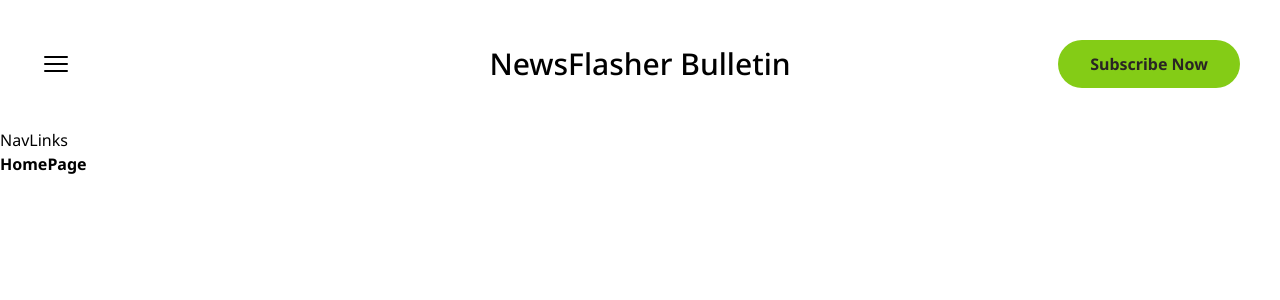
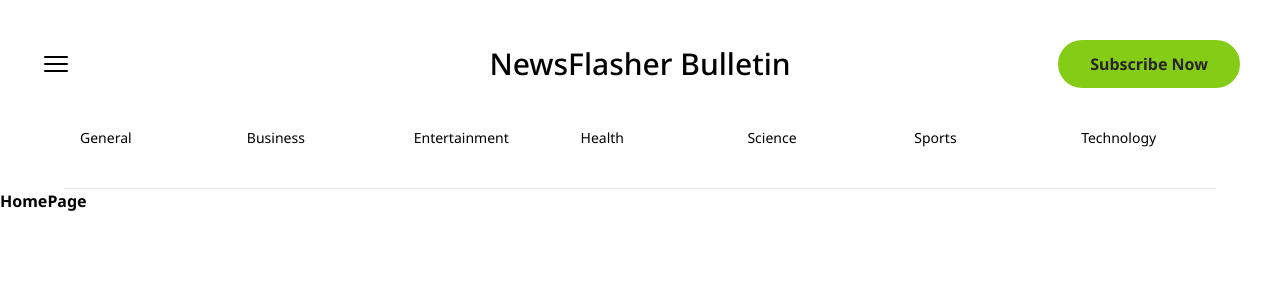
Before and after one commit to johncanero/newsflasher-bulletin, a Next.js app: page / in a window 1280 px wide. Shown: the top 300 px of the page. Built offline with nearby package versions, Linux system fonts and the light colour scheme.

Commit message:
Add Navbar Links

```diff
--- /dev/null
+++ b/components/NavLink.tsx
@@ -0,0 +1,22 @@
+import React from 'react'
+import Link from 'next/link';
+type Props = {
+	category: string;
+	isActive: boolean;
+};
+
+function NavLink({ category, isActive }: Props) {
+	return (
+		<div>
+			<Link
+				href={`/news/${category}`}
+				className={`navlink ${isActive &&
+					'underline decoration-lime-400 underline-offset-4 font-bold text-lg'}`}
+			>
+				{category}
+			</Link>
+		</div>
+	);
+}
+
+export default NavLink;
--- a/components/NavLinks.tsx
+++ b/components/NavLinks.tsx
@@ -1,11 +1,26 @@
-import React from 'react'
+'use client'
+import { categories } from '@/constants';
+import { usePathname } from 'next/navigation';
+import NavLink from './NavLink';
 
 function NavLinks() {
-    return (
-        <nav>
-            NavLinks
-        </nav>
-    )
+    // hooks navigation
+	const pathname = usePathname();
+
+	const isActive = (path: string) => {
+		return pathname?.split('/').pop() === path;
+	};
+	return (
+		<nav className="grid grid-cols-4 md:grid-cols-7 text-xs md:text-sm gap-4 pb-10 max-w-6xl mx-auto border-b">
+			{categories.map((category) => (
+				<NavLink
+					key={category}
+					category={category}
+					isActive={isActive(category)}
+				/>
+			))}
+		</nav>
+	);
 }
 
-export default NavLinks
+export default NavLinks;
--- a/styles/globals.css
+++ b/styles/globals.css
@@ -1,3 +1,13 @@
 @tailwind base;
 @tailwind components;
 @tailwind utilities;
+
+@layer components {
+	.navlink {
+		@apply hover:underline decoration-lime-400 text-center decoration-2 active:underline underline-offset-8 rounded-full p-4 cursor-pointer hover:font-bold capitalize hover:scale-110 transition-transform duration-200 ease-out;
+	}
+
+	.headerTitle {
+		@apply text-4xl font-serif capitalize px-10 pt-5 underline decoration-line-400 decoration-2 underline-offset-4 decoration-double;
+	}
+}
```
Also changed, not shown: 1 other file (tests, documents, lock files or other folders).
